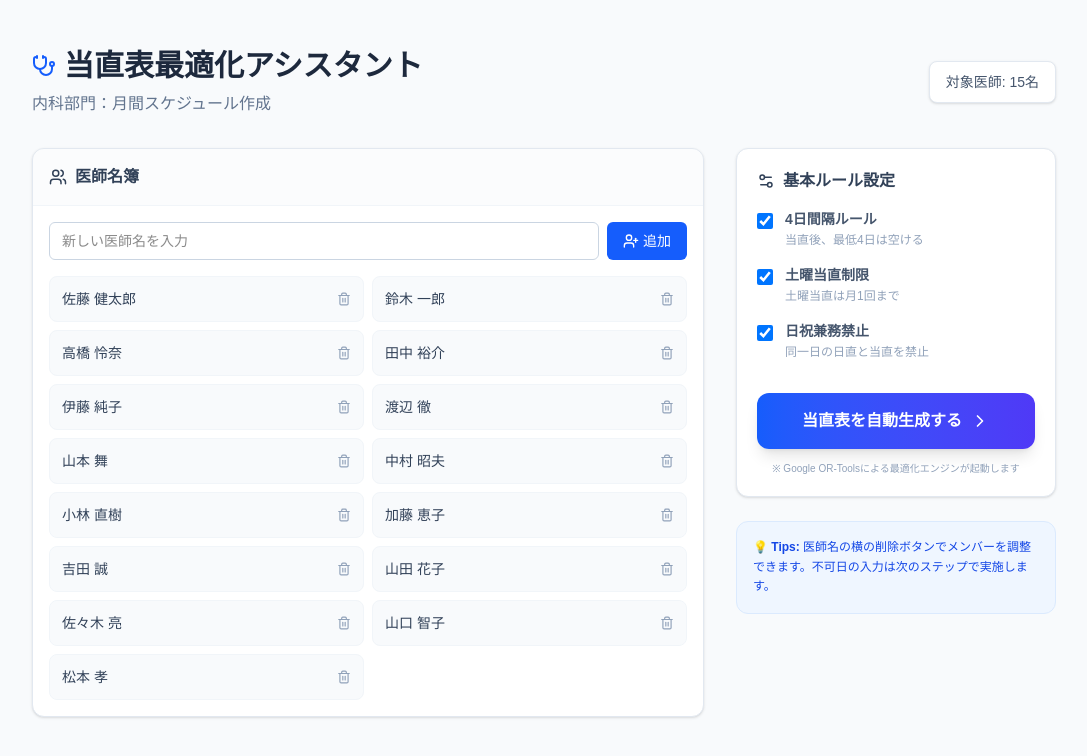
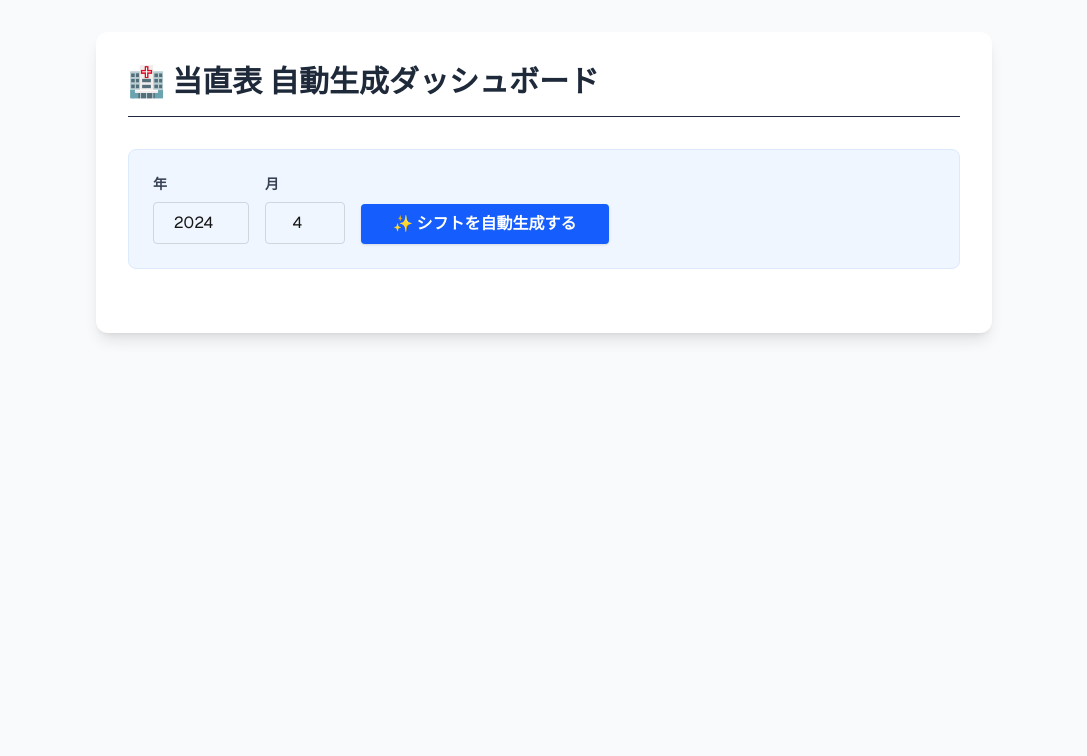
Before and after one commit to asano1234567890my/oncall-app, a Next.js app: page / in a window 1280 px wide. Shown: the top 756 px of the page, without its empty margins (96-1183 px from the left). Built offline with nearby package versions, Linux system fonts and the light colour scheme.

Commit message:
フロントから脳まで接続できた。

```diff
--- a/src/app/page.tsx
+++ b/src/app/page.tsx
@@ -1,204 +1,165 @@
+// src/app/page.tsx
 "use client";
 
-import React, { useState } from 'react';
-import {
-  Users,
-  Settings2,
-  CalendarPlus,
-  UserPlus,
-  Trash2,
-  Stethoscope,
-  ChevronRight
-} from 'lucide-react';
+import { useState } from "react";
 
-// 初期データ：15名の医師（デモ用）
-const INITIAL_DOCTORS = [
-  "佐藤 健太郎", "鈴木 一郎", "高橋 怜奈", "田中 裕介", "伊藤 純子",
-  "渡辺 徹", "山本 舞", "中村 昭夫", "小林 直樹", "加藤 恵子",
-  "吉田 誠", "山田 花子", "佐々木 亮", "山口 智子", "松本 孝"
-];
+export default function DashboardPage() {
+  const [year, setYear] = useState<number>(2024);
+  const [month, setMonth] = useState<number>(4);
+  const [schedule, setSchedule] = useState<any[]>([]);
+  const [scores, setScores] = useState<any>({});
+  const [isLoading, setIsLoading] = useState<boolean>(false);
+  const [error, setError] = useState<string>("");
 
-export default function OncallDashboard() {
-  const [doctors, setDoctors] = useState<string[]>(INITIAL_DOCTORS);
-  const [newDoctorName, setNewDoctorName] = useState("");
-  const [isGenerating, setIsGenerating] = useState(false);
+  const handleGenerate = async () => {
+    setIsLoading(true);
+    setError("");
+    setSchedule([]);
+    setScores({});
 
-  // ルール設定の状態（MVP用）
-  const [rules, setRules] = useState({
-    fourDayInterval: true,
-    noConsecutiveHolidays: true,
-    saturdayLimit: true,
-  });
+    try {
+      // FastAPIの最適化エンドポイントを叩く
+      const res = await fetch("http://127.0.0.1:8000/api/optimize/", {
+        method: "POST",
+        headers: { "Content-Type": "application/json" },
+        body: JSON.stringify({
+          year: year,
+          month: month,
+          num_doctors: 10, // テスト用: 医師10人
+          holidays: [29],  // テスト用: 29日を祝日とする
+          unavailable: { "0": [1, 2, 3], "1": [29, 30] }, // テスト用: 休み希望
+        }),
+      });
 
-  // 医師の追加
-  const addDoctor = () => {
-    if (newDoctorName.trim()) {
-      setDoctors([...doctors, newDoctorName.trim()]);
-      setNewDoctorName("");
+      if (!res.ok) {
+        const errData = await res.json();
+        throw new Error(errData.detail || "最適化に失敗しました");
+      }
+
+      const data = await res.json();
+      setSchedule(data.schedule);
+      setScores(data.scores);
+    } catch (err: any) {
+      setError(err.message);
+    } finally {
+      setIsLoading(false);
     }
   };
 
-  // 医師の削除
-  const removeDoctor = (index: number) => {
-    setDoctors(doctors.filter((_, i) => i !== index));
-  };
-
-  // 生成シミュレーション
-  const handleGenerate = () => {
-    setIsGenerating(true);
-    // TODO: ここでバックエンド（FastAPI）の最適化エンジンを叩く
-    setTimeout(() => {
-      setIsGenerating(false);
-      alert("当直表の生成リクエストを送信しました（MVP開発中）");
-    }, 1500);
+  // 曜日を計算するヘルパー関数
+  const getWeekday = (year: number, month: number, day: number) => {
+    const weekdays = ["日", "月", "火", "水", "木", "金", "土"];
+    const date = new Date(year, month - 1, day);
+    return weekdays[date.getDay()];
   };
 
   return (
-    <main className="min-h-screen bg-slate-50 p-6 md:p-12">
-      <div className="max-w-5xl mx-auto">
+    <div className="min-h-screen bg-gray-50 p-8 font-sans">
+      <main className="max-w-4xl mx-auto bg-white rounded-xl shadow-lg p-8">
+        <h1 className="text-3xl font-bold text-gray-800 mb-8 border-b pb-4">
+          🏥 当直表 自動生成ダッシュボード
+        </h1>
 
-        {/* ヘッダー */}
-        <header className="mb-8 flex items-center justify-between">
+        {/* コントロールパネル */}
+        <div className="flex items-end gap-4 mb-8 bg-blue-50 p-6 rounded-lg border border-blue-100">
           <div>
-            <h1 className="text-3xl font-bold text-slate-800 flex items-center gap-2">
-              <Stethoscope className="text-blue-600" />
-              当直表最適化アシスタント
-            </h1>
-            <p className="text-slate-500 mt-2">内科部門：月間スケジュール作成</p>
+            <label className="block text-sm font-bold text-gray-700 mb-2">年</label>
+            <input
+              type="number"
+              value={year}
+              onChange={(e) => setYear(Number(e.target.value))}
+              className="border border-gray-300 rounded p-2 w-24 text-center"
+            />
           </div>
-          <div className="bg-white px-4 py-2 rounded-lg shadow-sm border border-slate-200">
-            <span className="text-sm font-medium text-slate-600">対象医師: {doctors.length}名</span>
+          <div>
+            <label className="block text-sm font-bold text-gray-700 mb-2">月</label>
+            <input
+              type="number"
+              value={month}
+              onChange={(e) => setMonth(Number(e.target.value))}
+              className="border border-gray-300 rounded p-2 w-20 text-center"
+            />
           </div>
-        </header>
+          <button
+            onClick={handleGenerate}
+            disabled={isLoading}
+            className={`px-8 py-2 rounded font-bold text-white transition ${
+              isLoading ? "bg-gray-400 cursor-not-allowed" : "bg-blue-600 hover:bg-blue-700 shadow"
+            }`}
+          >
+            {isLoading ? "AIが神シフトを計算中..." : "✨ シフトを自動生成する"}
+          </button>
+        </div>
 
-        <div className="grid grid-cols-1 md:grid-cols-3 gap-8">
+        {/* エラー表示 */}
+        {error && (
+          <div className="bg-red-100 border-l-4 border-red-500 text-red-700 p-4 mb-8 rounded">
+            <p className="font-bold">エラーが発生しました</p>
+            <p>{error}</p>
+          </div>
+        )}
 
-          {/* 左カラム：医師名簿管理 */}
-          <section className="md:col-span-2 space-y-6">
-            <div className="bg-white rounded-xl shadow-sm border border-slate-200 overflow-hidden">
-              <div className="p-4 border-b border-slate-100 bg-slate-50/50 flex justify-between items-center">
-                <h2 className="font-semibold text-slate-700 flex items-center gap-2">
-                  <Users size={18} /> 医師名簿
-                </h2>
-              </div>
+        {/* 結果表示エリア */}
+        {schedule.length > 0 && (
+          <div className="animate-fade-in">
+            <h2 className="text-2xl font-bold text-gray-800 mb-4">{year}年 {month}月 当直表</h2>
 
-              <div className="p-4">
-                <div className="flex gap-2 mb-4">
-                  <input
-                    type="text"
-                    value={newDoctorName}
-                    onChange={(e) => setNewDoctorName(e.target.value)}
-                    placeholder="新しい医師名を入力"
-                    className="flex-1 px-3 py-2 border border-slate-300 rounded-md focus:outline-none focus:ring-2 focus:ring-blue-500 text-sm"
-                  />
-                  <button
-                    onClick={addDoctor}
-                    className="bg-blue-600 hover:bg-blue-700 text-white px-4 py-2 rounded-md flex items-center gap-1 text-sm transition-colors"
-                  >
-                    <UserPlus size={16} /> 追加
-                  </button>
-                </div>
+            <div className="overflow-hidden rounded-lg border border-gray-200 shadow-sm mb-8">
+              <table className="min-w-full bg-white text-center">
+                <thead className="bg-gray-100 text-gray-700">
+                  <tr>
+                    <th className="py-3 px-4 border-b">日付</th>
+                    <th className="py-3 px-4 border-b">曜日</th>
+                    <th className="py-3 px-4 border-b bg-orange-50">日直 (日祝のみ)</th>
+                    <th className="py-3 px-4 border-b bg-indigo-50">当直</th>
+                  </tr>
+                </thead>
+                <tbody>
+                  {schedule.map((row) => {
+                    const weekday = getWeekday(year, month, row.day);
+                    const isWeekend = weekday === "土" || weekday === "日" || row.is_holiday;
 
-                <div className="grid grid-cols-1 sm:grid-cols-2 gap-2">
-                  {doctors.map((doc, index) => (
-                    <div key={index} className="flex items-center justify-between p-3 bg-slate-50 rounded-lg border border-slate-100 group">
-                      <span className="text-slate-700 text-sm">{doc}</span>
-                      <button
-                        onClick={() => removeDoctor(index)}
-                        className="text-slate-400 hover:text-red-500 transition-colors"
-                      >
-                        <Trash2 size={14} />
-                      </button>
-                    </div>
-                  ))}
-                </div>
-              </div>
+                    return (
+                      <tr key={row.day} className={`border-b ${row.is_holiday || weekday === "日" ? "bg-red-50" : weekday === "土" ? "bg-blue-50" : "hover:bg-gray-50"}`}>
+                        <td className="py-2 px-4 font-semibold">{row.day}日 {row.is_holiday && <span className="text-red-500 text-xs ml-1">[祝]</span>}</td>
+                        <td className={`py-2 px-4 font-bold ${weekday === "日" ? "text-red-500" : weekday === "土" ? "text-blue-500" : ""}`}>{weekday}</td>
+                        <td className="py-2 px-4">
+                          {row.day_shift !== null ? (
+                            <span className="inline-block bg-orange-100 text-orange-800 px-3 py-1 rounded-full font-bold">医師 {row.day_shift}</span>
+                          ) : (
+                            <span className="text-gray-300">-</span>
+                          )}
+                        </td>
+                        <td className="py-2 px-4">
+                          {row.night_shift !== null ? (
+                            <span className="inline-block bg-indigo-100 text-indigo-800 px-3 py-1 rounded-full font-bold">医師 {row.night_shift}</span>
+                          ) : (
+                            <span className="text-gray-300">-</span>
+                          )}
+                        </td>
+                      </tr>
+                    );
+                  })}
+                </tbody>
+              </table>
             </div>
-          </section>
 
-          {/* 右カラム：ルール設定 ＆ 実行 */}
-          <section className="space-y-6">
-            <div className="bg-white rounded-xl shadow-sm border border-slate-200 p-5">
-              <h2 className="font-semibold text-slate-700 flex items-center gap-2 mb-4">
-                <Settings2 size={18} /> 基本ルール設定
-              </h2>
-
-              <div className="space-y-4">
-                <label className="flex items-start gap-3 cursor-pointer group">
-                  <input
-                    type="checkbox"
-                    checked={rules.fourDayInterval}
-                    onChange={() => setRules({...rules, fourDayInterval: !rules.fourDayInterval})}
-                    className="mt-1 h-4 w-4 rounded border-gray-300 text-blue-600 focus:ring-blue-500"
-                  />
-                  <span className="text-sm text-slate-600 group-hover:text-slate-900 transition-colors">
-                    <strong>4日間隔ルール</strong><br/>
-                    <span className="text-xs text-slate-400">当直後、最低4日は空ける</span>
-                  </span>
-                </label>
-
-                <label className="flex items-start gap-3 cursor-pointer group">
-                  <input
-                    type="checkbox"
-                    checked={rules.saturdayLimit}
-                    onChange={() => setRules({...rules, saturdayLimit: !rules.saturdayLimit})}
-                    className="mt-1 h-4 w-4 rounded border-gray-300 text-blue-600 focus:ring-blue-500"
-                  />
-                  <span className="text-sm text-slate-600 group-hover:text-slate-900 transition-colors">
-                    <strong>土曜当直制限</strong><br/>
-                    <span className="text-xs text-slate-400">土曜当直は月1回まで</span>
-                  </span>
-                </label>
-
-                <label className="flex items-start gap-3 cursor-pointer group">
-                  <input
-                    type="checkbox"
-                    checked={rules.noConsecutiveHolidays}
-                    onChange={() => setRules({...rules, noConsecutiveHolidays: !rules.noConsecutiveHolidays})}
-                    className="mt-1 h-4 w-4 rounded border-gray-300 text-blue-600 focus:ring-blue-500"
-                  />
-                  <span className="text-sm text-slate-600 group-hover:text-slate-900 transition-colors">
-                    <strong>日祝兼務禁止</strong><br/>
-                    <span className="text-xs text-slate-400">同一日の日直と当直を禁止</span>
-                  </span>
-                </label>
-              </div>
-
-              <div className="mt-8">
-                <button
-                  onClick={handleGenerate}
-                  disabled={isGenerating || doctors.length === 0}
-                  className={`w-full py-4 rounded-xl font-bold text-white shadow-lg flex items-center justify-center gap-2 transition-all ${
-                    isGenerating
-                    ? "bg-slate-400 cursor-not-allowed"
-                    : "bg-gradient-to-r from-blue-600 to-indigo-600 hover:from-blue-700 hover:to-indigo-700 active:scale-95"
-                  }`}
-                >
-                  {isGenerating ? (
-                    <span className="animate-pulse">最適化中...</span>
-                  ) : (
-                    <>
-                      当直表を自動生成する
-                      <ChevronRight size={20} />
-                    </>
-                  )}
-                </button>
-                <p className="text-[10px] text-center text-slate-400 mt-3">
-                  ※ Google OR-Toolsによる最適化エンジンが起動します
-                </p>
+            {/* スコア（負担）の表示 */}
+            <div className="bg-gray-50 p-6 rounded-lg border border-gray-200">
+              <h3 className="text-lg font-bold text-gray-700 mb-3">⚖️ 負担スコア（全員が平等になるよう調整済）</h3>
+              <div className="flex flex-wrap gap-4">
+                {Object.entries(scores).map(([docId, score]) => (
+                  <div key={docId} className="bg-white px-4 py-2 rounded border border-gray-200 shadow-sm flex flex-col items-center">
+                    <span className="text-sm text-gray-500">医師 {docId}</span>
+                    <span className="text-lg font-bold text-gray-800">{String(score)}</span>
+                  </div>
+                ))}
               </div>
             </div>
 
-            {/* ヒント */}
-            <div className="bg-blue-50 border border-blue-100 rounded-xl p-4">
-              <p className="text-xs text-blue-700 leading-relaxed">
-                💡 <strong>Tips:</strong> 医師名の横の削除ボタンでメンバーを調整できます。不可日の入力は次のステップで実施します。
-              </p>
-            </div>
-          </section>
-
-        </div>
-      </div>
-    </main>
+          </div>
+        )}
+      </main>
+    </div>
   );
 }
```
